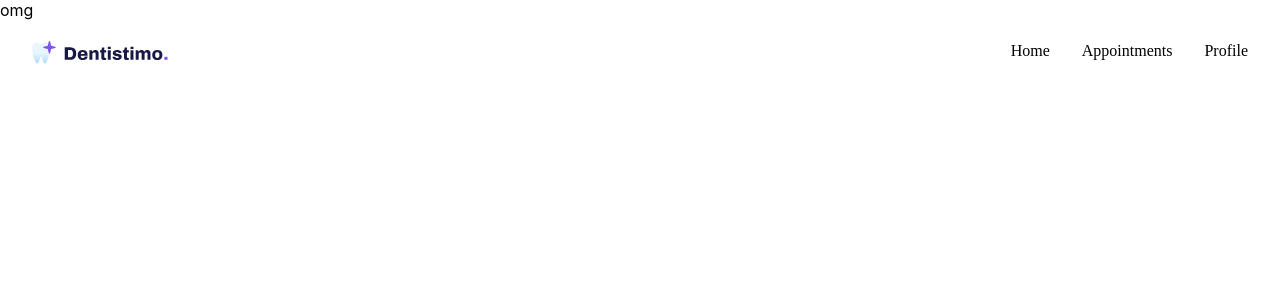
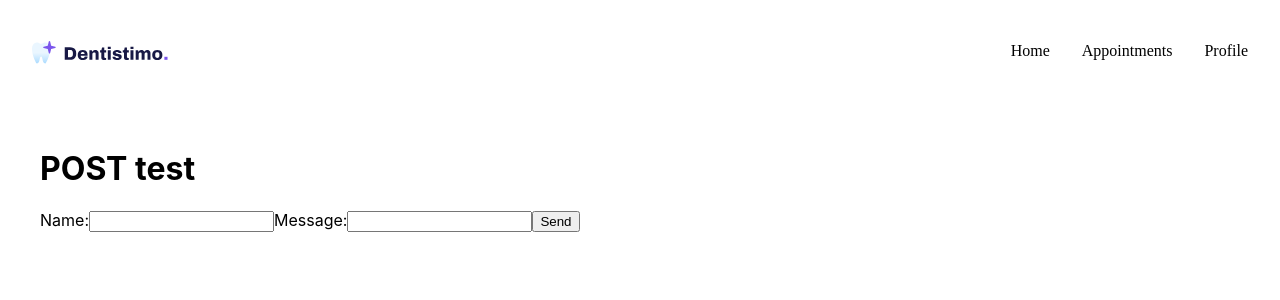
Before and after one commit to Yajiri/AWS, a React (Create React App) app in the folder client/: page / in a window 1280 px wide. Shown: the top 300 px of the page. Built offline with nearby package versions, Linux system fonts and the light colour scheme; no server answers.

Commit message:
created a dummy frontend to post payload to API gateway and to dynamoDb

```diff
--- a/client/src/App.js
+++ b/client/src/App.js
@@ -16,10 +16,8 @@ function App() {
 
     const location = useLocation();
     return <>
-
     {}
     <AnimatePresence exitBeforeEnter>
-    <Navbar />
     <logo> </logo>
     <Routes location={location} key ={location.pathname}>
       <Route exact path="/" element={<Home />}/>
--- /dev/null
+++ b/client/src/components/Test/Form.js
@@ -0,0 +1,61 @@
+import React, { Component } from 'react';
+import { testApi } from '../../services/test';
+
+export default class Form extends Component {
+  constructor(props) {
+    super(props);
+    this.state = {
+      name: '',
+      message: '',
+    };
+    this.handleSubmit = this.handleSubmit.bind(this);
+    this.handleChange = this.handleChange.bind(this);
+  }
+
+  handleChange(event) {
+    const inputValue = event.target.value;
+    const stateField = event.target.name;
+    this.setState({
+      [stateField]: inputValue,
+    });
+    console.log(this.state);
+  }
+  async handleSubmit(event) {
+    event.preventDefault();
+    const { name, message } = this.state;
+    const data = { key1: `${name}`, key2: `${message}` };
+
+    await testApi.postTest(data).then((response) => {
+      console.log(response);
+    })
+    .catch((error) => {
+      console.log(error);
+    });
+  }
+
+  render() {
+    return (
+      <div>
+        <form onSubmit={this.handleSubmit}>
+          <label>Name:</label>
+          <input
+            type="text"
+            name="name"
+            onChange={this.handleChange}
+            value={this.state.name}
+          />
+
+          <label>Message:</label>
+          <input
+            type="text"
+            name="message"
+            onChange={this.handleChange}
+            value={this.state.message}
+          />
+
+          <button type="submit">Send</button>
+        </form>
+      </div>
+    );
+  }
+}
--- a/client/src/pages/appointments/Appointments.js
+++ b/client/src/pages/appointments/Appointments.js
@@ -4,14 +4,14 @@ import { breakpoints } from '../../MediaQueries'
 
 
 //dependencies
-import axios from "axios";
+import Navbar from '../../components/Navbar'
 import DatePicker from '../../components/DatePicker/index'
 import DesktopPicker from '../../components/TimePicker/DesktopPicker'
 import MobilePicker from '../../components/TimePicker/MobilePicker'
 
 const MainCointainer = styled.div`
 height: 100vh;
-overflow:hidden;
+overflow: scroll;
 position: relative;
 
 
@@ -118,6 +118,7 @@ const Appointments = () => {
   return (
 
     <MainCointainer>
+      <Navbar />
       <Box>
         <h1>Book a Visit</h1>
         <h3>Make an appointment with Dr. "name".</h3>
--- a/client/src/pages/home/Home.js
+++ b/client/src/pages/home/Home.js
@@ -1,9 +1,36 @@
 import React, { Component } from 'react';
+import styled from 'styled-components';
 import axios from 'axios';
+import { breakpoints } from '../../MediaQueries'
+
+import Navbar from '../../components/Navbar';
+import Form from '../../components/Test/Form';
 
 const API = axios.create({
   baseURL: `https://raw.githubusercontent.com/feldob/dit355_2020/master/dentists.json`
 });
+
+const MainCointainer = styled.div`
+height: 100vh;
+overflow:hidden;
+position: relative;
+
+h2,h3,h4,h5,h6{
+  font-family: "DMSans-Regular";, sans-serif ;
+  font-weight:400;
+}
+`
+const Box = styled.div`
+margin-top: 8rem;
+text-align: center;
+
+@media (min-width: ${breakpoints.mobileMin}) {
+  padding: 0 2.5rem;
+  text-align: left;
+  overflow: hidden;
+  width: 100%;
+}
+`
 
 class Home extends Component{
 
@@ -16,7 +43,14 @@ class Home extends Component{
 
   render() {
     return(
-      <div>omg</div>
+      <MainCointainer>
+        <Navbar />
+        <Box>
+          <h1>POST test</h1>
+          <Form />
+        </Box>
+      </MainCointainer>
+
     );
   }
 }
--- a/client/src/services/Api.js
+++ b/client/src/services/Api.js
@@ -1,13 +1,11 @@
 import axios from "axios";
 
-const endpoint = 'http://localhost:3000/api'
-
 export const Api = axios.create({
-  baseURL: endpoint
+  baseURL: 'https://8xob0txpdb.execute-api.eu-north-1.amazonaws.com/default'
 });
 
-export default () => {
+export default (endpoint) => {
   return axios.create({
-    baseURL: endpoint
+    baseURL: 'https://8xob0txpdb.execute-api.eu-north-1.amazonaws.com/default'
   })
 }
--- a/client/src/services/appointment.js
+++ b/client/src/services/appointment.js
@@ -1,4 +1,4 @@
-import { Api } from '@services/Api'
+import { Api } from '@/services/Api'
 
 export const appointmentApi = {
   getAppointments: clinicId => {
--- a/client/src/services/clinic.js
+++ b/client/src/services/clinic.js
@@ -1,4 +1,4 @@
-import { Api } from '@services/Api'
+import { Api } from '@/services/Api'
 
 export const clinicApi = {
   getAllClinics: () => {
--- /dev/null
+++ b/client/src/services/test.js
@@ -0,0 +1,7 @@
+import { Api } from '../services/Api'
+
+export const testApi = {
+  postTest: (data) => {
+    Api.post(`/lol`, data)
+  }
+}
```
Also changed, not shown: 1 other file (tests, documents, lock files or other folders).
